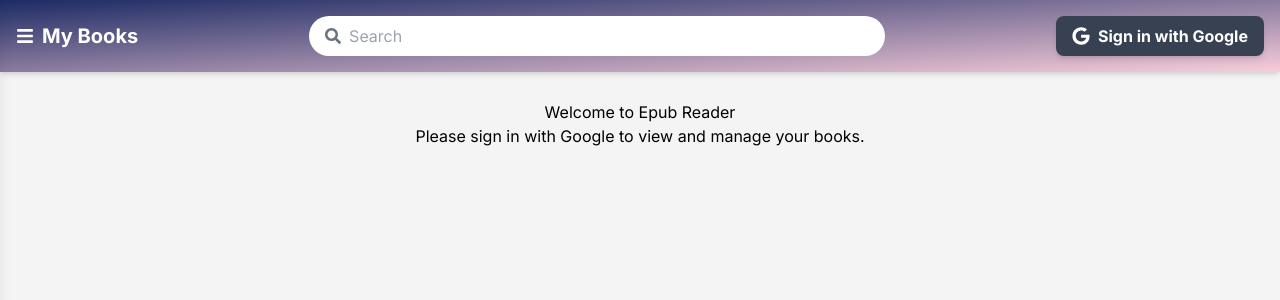
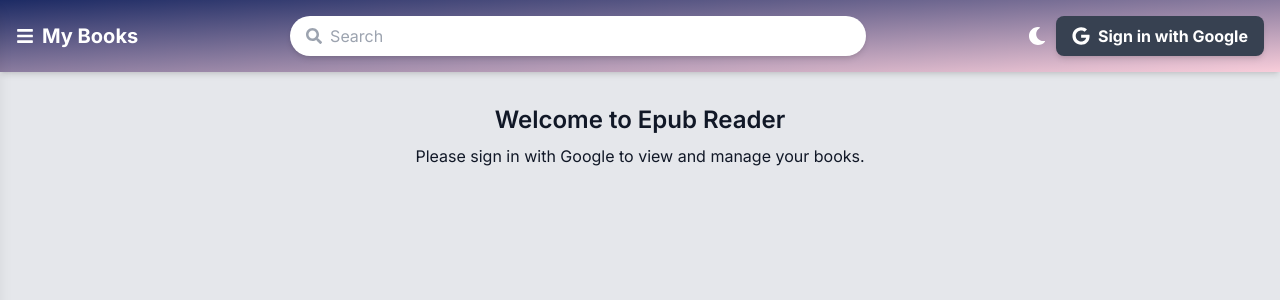
Before and after one commit to subidhkhanal/epub-reader, a Next.js app: page / in a window 1280 px wide. Shown: the top 300 px of the page. Built offline with nearby package versions, Linux system fonts and the light colour scheme; no server answers.

Commit message:
added light and dark theme for the homepage only

```diff
--- a/app/components/BookGrid.tsx
+++ b/app/components/BookGrid.tsx
@@ -1,5 +1,3 @@
-/** @format */
-
 import React, { useState, useEffect } from "react";
 import { useRouter } from "next/navigation";
 
@@ -11,9 +9,10 @@ interface BookGridProps {
     coverImage: string;
   }>;
   userId: string;
+  isDarkTheme: boolean; // Add this prop to pass the current theme
 }
 
-const BookGrid: React.FC<BookGridProps> = ({ books, userId }) => {
+const BookGrid: React.FC<BookGridProps> = ({ books, userId, isDarkTheme }) => {
   const router = useRouter();
   const [isMounted, setIsMounted] = useState(false);
 
@@ -28,22 +27,41 @@ const BookGrid: React.FC<BookGridProps> = ({ books, userId }) => {
   };
 
   return (
-    <div style={styles.gridContainer}>
+    <div className="grid grid-cols-[repeat(auto-fill,minmax(180px,1fr))] gap-6 p-5">
       {books.map((book) => (
         <div
           key={book.id}
-          style={styles.bookCard}
+          className={`${
+            isDarkTheme
+              ? "bg-white dark:bg-gray-800 rounded-lg overflow-hidden  cursor-pointer transition-transform duration-300 hover:scale-105 hover:shadow-xl"
+              : "bg-white rounded-lg overflow-hidden cursor-pointer transition-transform duration-300 hover:scale-105"
+          }`}
           onClick={() => handleBookClick(book.id)}
         >
           <img
             src={book.coverImage}
             alt={book.title}
-            //@ts-ignore
-            style={styles.coverImage}
+            className="w-full h-[220px] object-cover"
           />
-          <div style={styles.bookInfo}>
-            <div style={styles.bookTitle}>{book.title}</div>
-            <div style={styles.bookAuthor}>{book.author}</div>
+          <div className="p-4">
+            <div
+              className={`${
+                isDarkTheme
+                  ? "text-lg font-bold text-gray-900 dark:text-gray-100 mb-2"
+                  : "text-lg font-bold text-gray-800 mb-2"
+              }`}
+            >
+              {book.title}
+            </div>
+            <div
+              className={`${
+                isDarkTheme
+                  ? "text-sm text-gray-600 dark:text-gray-400"
+                  : "text-sm text-gray-600"
+              }`}
+            >
+              {book.author}
+            </div>
           </div>
         </div>
       ))}
@@ -51,49 +69,4 @@ const BookGrid: React.FC<BookGridProps> = ({ books, userId }) => {
   );
 };
 
-const styles = {
-  gridContainer: {
-    display: "grid",
-    gridTemplateColumns: "repeat(auto-fill, minmax(150px, 1fr))",
-    gap: "15px",
-    padding: "20px",
-  },
-  bookCard: {
-    backgroundColor: "#fff",
-    borderRadius: "8px",
-    overflow: "hidden",
-    boxShadow: "0 2px 5px rgba(0, 0, 0, 0.1)",
-    cursor: "pointer",
-    transition: "transform 0.3s",
-  },
-  coverImage: {
-    width: "100%",
-    height: "220px",
-    objectFit: "cover",
-  },
-  bookInfo: {
-    padding: "10px",
-  },
-  bookTitle: {
-    fontSize: "16px",
-    fontWeight: "bold",
-    color: "#333",
-    marginBottom: "5px",
-  },
-  bookAuthor: {
-    fontSize: "14px",
-    color: "#777",
-  },
-  openLink: {
-    display: "inline-block",
-    marginTop: "10px",
-    padding: "5px 10px",
-    backgroundColor: "#007bff",
-    color: "#fff",
-    borderRadius: "5px",
-    textDecoration: "none",
-    textAlign: "center",
-  },
-};
-
 export default BookGrid;
--- a/app/components/Navbar.tsx
+++ b/app/components/Navbar.tsx
@@ -1,7 +1,6 @@
 /** @format */
-
 import React, { useState, useRef, useEffect } from "react";
-import { FaBars, FaSearch, FaGoogle } from "react-icons/fa";
+import { FaBars, FaSearch, FaGoogle, FaSun, FaMoon } from "react-icons/fa";
 import { useAuthState } from "react-firebase-hooks/auth";
 import { auth, provider } from "@/firebaseConfig";
 import { signInWithPopup, signOut } from "firebase/auth";
@@ -10,12 +9,16 @@ interface NavBarProps {
   searchTerm: string;
   setSearchTerm: (term: string) => void;
   onMenuClick: () => void;
+  isDarkTheme: boolean; // Add dark theme prop
+  onThemeToggle: () => void; // Add theme toggle function
 }
 
 const NavBar: React.FC<NavBarProps> = ({
   searchTerm,
   setSearchTerm,
   onMenuClick,
+  isDarkTheme,
+  onThemeToggle,
 }) => {
   const [user] = useAuthState(auth);
   const [dropdownVisible, setDropdownVisible] = useState(false);
@@ -65,26 +68,59 @@ const NavBar: React.FC<NavBarProps> = ({
   }, [dropdownVisible]);
 
   return (
-    <header className="fixed top-0 left-0 w-full z-1000 flex justify-between items-center p-4 bg-gradient-to-br from-[#1d2b64] to-[#f8cdda] text-white shadow-md">
+    <header
+      className={`fixed top-0 left-0 w-full z-1000 flex justify-between items-center p-4 transition-all duration-300 ${
+        isDarkTheme
+          ? "bg-[#1E293B] text-[#F3F4F6] shadow-lg" // Dark theme styles with slate gray background
+          : "bg-gradient-to-br from-[#1d2b64] to-[#f8cdda] text-white shadow-md" // Light theme styles
+      }`}
+    >
+      {/* Left: Menu and Logo */}
       <div className="flex items-center">
         <FaBars className="text-lg cursor-pointer" onClick={onMenuClick} />
         <span className="ml-2 font-bold text-xl">My Books</span>
       </div>
+
+      {/* Middle: Search Bar */}
       <div className="flex-1 flex justify-center items-center">
-        <div className="flex items-center bg-white rounded-full px-4 py-2 w-full max-w-xl">
-          <FaSearch className="text-gray-500 mr-2" />
+        <div
+          className={`flex items-center rounded-full px-4 py-2 w-full max-w-xl ${
+            isDarkTheme
+              ? "bg-[#111827] text-[#D1D5DB] shadow-inner" // Dark theme styles with dark navy background
+              : "bg-white text-gray-800 shadow-md" // Light theme styles
+          }`}
+        >
+          <FaSearch className="text-gray-400 mr-2" />
           <input
             type="text"
             placeholder="Search"
             value={searchTerm}
             onChange={(e) => setSearchTerm(e.target.value)}
-            className="flex-grow bg-transparent border-none outline-none text-gray-800 text-base"
+            className="flex-grow bg-transparent border-none outline-none text-base"
           />
         </div>
       </div>
+
+      {/* Right: Theme Toggle and User Profile */}
       <div className="flex items-center relative">
+        <button
+          className={`p-2 rounded-full bg-transparent border-2 transition-transform duration-300 transform focus:outline-none ${
+            isDarkTheme
+              ? "border-[#1E293B] text-yellow-400" // Dark theme: Match the border to the dark navbar color
+              : "border-transparent text-white" // Light theme: Transparent border to blend with gradient
+          }`}
+          onClick={onThemeToggle}
+          title={isDarkTheme ? "Switch to Light Mode" : "Switch to Dark Mode"}
+        >
+          {isDarkTheme ? (
+            <FaSun className="text-lg" />
+          ) : (
+            <FaMoon className="text-lg" />
+          )}
+        </button>
+
         {user ? (
-          <div className="flex items-center">
+          <div className="flex items-center ml-4">
             <img
               src={user.photoURL || "/default-avatar.png"}
               alt="User Avatar"
@@ -94,11 +130,17 @@ const NavBar: React.FC<NavBarProps> = ({
             {dropdownVisible && (
               <div
                 ref={dropdownRef}
-                className="absolute top-12 right-0 mt-2 w-48 bg-white text-gray-800 rounded-lg shadow-lg overflow-hidden z-50"
+                className={`absolute top-12 right-0 mt-2 w-48 ${
+                  isDarkTheme ? "bg-[#1E293B] text-gray-200" : "bg-white"
+                } rounded-lg shadow-lg overflow-hidden z-50`}
               >
                 <button
                   onClick={handleSignOut}
-                  className="block w-full px-4 py-2 text-left hover:bg-gray-100"
+                  className={`block w-full px-4 py-2 text-left ${
+                    isDarkTheme
+                      ? "hover:bg-[#111827] text-white"
+                      : "hover:bg-gray-100 text-gray-800"
+                  }`}
                 >
                   Log Out
                 </button>
--- a/app/components/Sidebar.tsx
+++ b/app/components/Sidebar.tsx
@@ -10,12 +10,14 @@ interface SidebarProps {
   isOpen: boolean;
   onBookUpload: () => void;
   onClose?: () => void;
+  isDarkTheme: boolean; // Add the dark theme prop
 }
 
 const Sidebar: React.FC<SidebarProps> = ({
   isOpen,
   onBookUpload,
   onClose = () => {},
+  isDarkTheme,
 }) => {
   const fileInputRef = useRef<HTMLInputElement | null>(null);
   const sidebarRef = useRef<HTMLDivElement | null>(null);
@@ -124,16 +126,33 @@ const Sidebar: React.FC<SidebarProps> = ({
     <>
       <aside
         ref={sidebarRef}
-        className={`fixed top-0 left-0 h-screen w-[210px] p-5 bg-gray-100 text-gray-800 transition-transform transform ${
+        className={`fixed top-0 left-0 h-screen w-[210px] p-5 transition-transform transform ${
           isOpen ? "translate-x-0" : "-translate-x-full"
-        } z-50 shadow-lg flex flex-col gap-5`}
+        } z-50 shadow-lg flex flex-col gap-5
+          transition-colors duration-500 ease-in-out
+          ${
+            isDarkTheme
+              ? "bg-[#1E293B] text-[#F3F4F6]"
+              : "bg-gray-100 text-gray-800"
+          }
+        `}
       >
         <div className="flex justify-between items-center mb-5">
-          <span className="text-2xl font-bold text-gray-900">My Library</span>
+          <span
+            className={`text-2xl font-bold ${
+              isDarkTheme ? "text-white" : "text-gray-900"
+            }`}
+          >
+            My Library
+          </span>
         </div>
         <button
           className={`${
-            isHover || uploading ? "bg-gray-700 hover:scale-105" : "bg-gray-600"
+            isHover || uploading
+              ? "bg-gray-700 hover:scale-105"
+              : isDarkTheme
+              ? "bg-gray-600 hover:bg-gray-500"
+              : "bg-gray-600 hover:bg-gray-500"
           } text-white py-3 px-5 rounded-full flex items-center justify-center font-bold text-base transition-all duration-200 ease-in-out`}
           onClick={handleAddBookClick}
           onMouseEnter={() => setIsHover(true)}
--- a/app/page.tsx
+++ b/app/page.tsx
@@ -1,4 +1,3 @@
-/** @format */
 "use client";
 
 import React, { useState, useEffect, useRef } from "react";
@@ -14,6 +13,7 @@ const Home: React.FC = () => {
   const [books, setBooks] = useState<any[]>([]);
   const [searchTerm, setSearchTerm] = useState("");
   const [isSidebarOpen, setIsSidebarOpen] = useState<boolean>(false);
+  const [isDarkTheme, setIsDarkTheme] = useState<boolean>(false); // Dark theme state
   const sidebarRef = useRef<HTMLDivElement>(null);
 
   useEffect(() => {
@@ -36,6 +36,10 @@ const Home: React.FC = () => {
 
   const toggleSidebar = () => {
     setIsSidebarOpen(!isSidebarOpen);
+  };
+
+  const toggleTheme = () => {
+    setIsDarkTheme(!isDarkTheme);
   };
 
   useEffect(() => {
@@ -68,39 +72,44 @@ const Home: React.FC = () => {
   };
 
   return (
-    //@ts-ignore
-    <div className="home-page" style={styles.homePage}>
+    <div className={`flex flex-col h-screen ${isDarkTheme ? "dark" : ""}`}>
       <NavBar
         searchTerm={searchTerm}
         setSearchTerm={setSearchTerm}
         onMenuClick={toggleSidebar}
+        onThemeToggle={toggleTheme} // Pass toggle function
+        isDarkTheme={isDarkTheme} // Pass dark theme state
       />
       <div ref={sidebarRef}>
         <Sidebar
           isOpen={isSidebarOpen}
           onBookUpload={() => console.log("Book uploaded!")}
-          /* Pass the onClose function */
           onClose={handleSidebarClose}
-        />{" "}
+          isDarkTheme={isDarkTheme} // Pass dark theme state
+        />
       </div>
       <div
-        className="main-content"
-        //@ts-ignore
-
-        style={{
-          ...styles.mainContent,
-        }}
+        className={`flex-1 p-5 mt-16 overflow-y-auto transition-all duration-300
+           ${
+             isDarkTheme
+               ? "bg-gray-900 text-white"
+               : "bg-gray-200 text-gray-900"
+           }`}
       >
         {loading ? (
           <div>Loading...</div>
         ) : user ? (
-          <BookGrid books={filteredBooks} userId={user.uid} />
+          <BookGrid
+            books={filteredBooks}
+            userId={user.uid}
+            isDarkTheme={isDarkTheme}
+          />
         ) : (
-          //@ts-ignore
-
-          <div style={styles.welcomeMessage}>
-            <h2>Welcome to Epub Reader</h2>
-            <p>Please sign in with Google to view and manage your books.</p>
+          <div className="text-center mt-5">
+            <h2 className="text-2xl font-semibold">Welcome to Epub Reader</h2>
+            <p className="mt-2">
+              Please sign in with Google to view and manage your books.
+            </p>
           </div>
         )}
       </div>
@@ -108,24 +117,4 @@ const Home: React.FC = () => {
   );
 };
 
-const styles = {
-  homePage: {
-    display: "flex",
-    flexDirection: "column",
-    height: "100vh",
-  },
-  mainContent: {
-    flex: 1,
-    backgroundColor: "#f4f4f4",
-    padding: "20px",
-    marginTop: "60px", // Adjust for fixed NavBar height
-    overflowY: "auto",
-    transition: "margin-left 0.3s", // Smooth transition for sidebar
-  },
-  welcomeMessage: {
-    textAlign: "center",
-    marginTop: "20px",
-  },
-};
-
 export default Home;
--- a/tailwind.config.ts
+++ b/tailwind.config.ts
@@ -13,6 +13,13 @@ const config: Config = {
         "gradient-conic":
           "conic-gradient(from 180deg at 50% 50%, var(--tw-gradient-stops))",
       },
+      colors: {
+        "dark-bg": "#181818",
+        "dark-primary": "#3B82F6",
+        "dark-secondary": "#6366F1",
+        "dark-text": "#E0E0E0",
+        "dark-card": "#242424",
+      },
     },
   },
   plugins: [],
```
